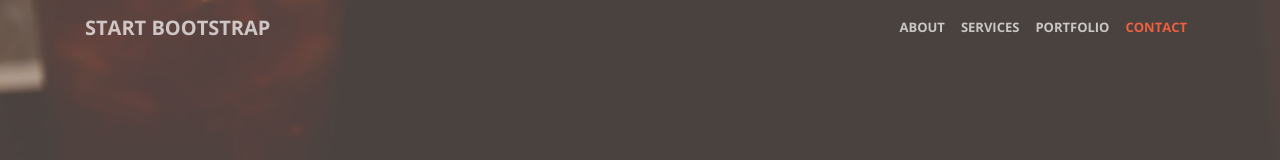
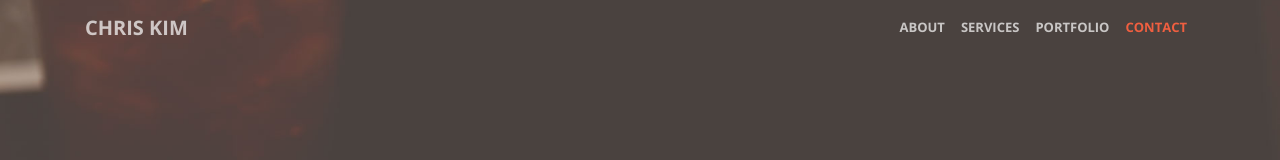
Before and after one commit to ckim618/portfolio, a website with bundled scripts: page index.html in a window 1280 px wide. Shown: the top 160 px of the page. Built offline with nearby package versions, Linux system fonts and the light colour scheme.

Commit message:
started mav bar to my name

```diff
--- a/index.html
+++ b/index.html
@@ -31,7 +31,7 @@
     <!-- Navigation -->
     <nav class="navbar navbar-expand-lg navbar-light fixed-top" id="mainNav">
       <div class="container">
-        <a class="navbar-brand js-scroll-trigger" href="#page-top">Start Bootstrap</a>
+        <a class="navbar-brand js-scroll-trigger" href="#page-top">Chris Kim</a>
         <button class="navbar-toggler navbar-toggler-right" type="button" data-toggle="collapse" data-target="#navbarResponsive" aria-controls="navbarResponsive" aria-expanded="false" aria-label="Toggle navigation">
           <span class="navbar-toggler-icon"></span>
         </button>
```
